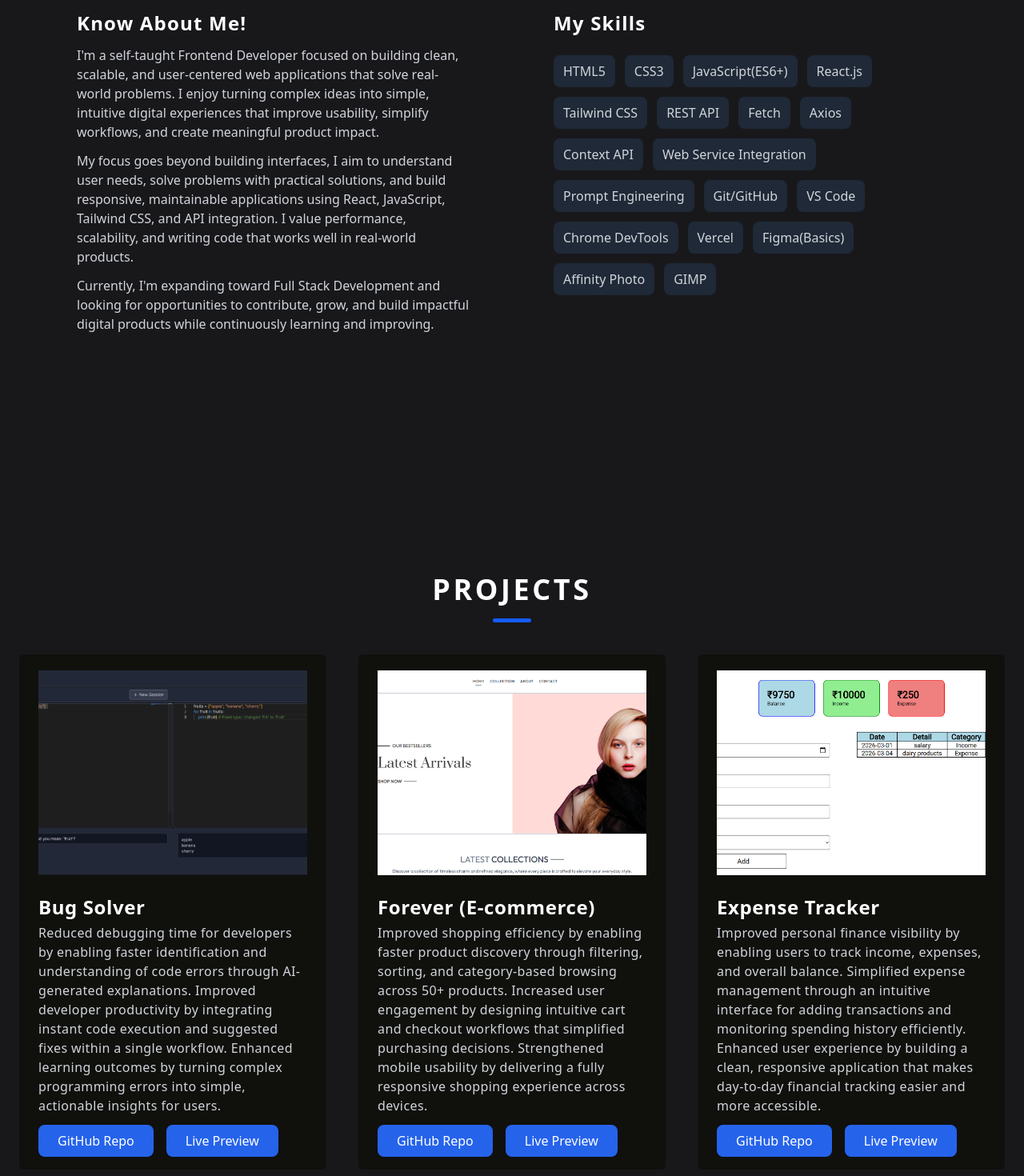
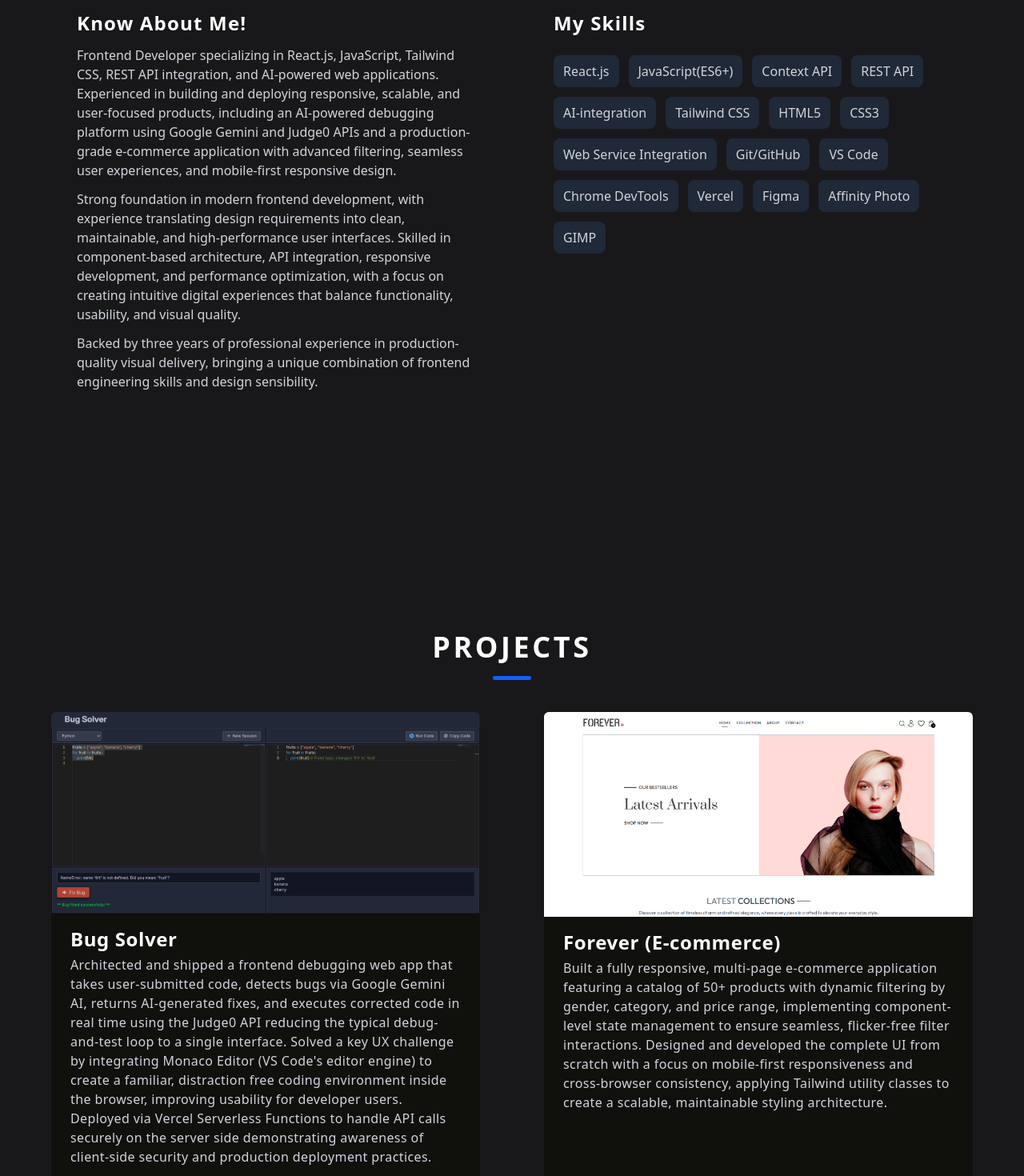
Before and after one commit to Arthi-bot/Portfolio-of-Arthi, a React (Vite) app: page / in a window 1280 px wide. Shown: the part 1040-2510 px from the top of the page at 80% size. Built offline with nearby package versions, Linux system fonts and the light colour scheme.

Commit message:
UI-content_changed

```diff
--- a/src/Components/About.jsx
+++ b/src/Components/About.jsx
@@ -12,18 +12,19 @@
                     <h1 className="text-(--primary-text-color) text-2xl font-bold capitalize tracking-wider">know about me!</h1>
                     <div>
                         <p className="text-(--secondary-text-color) my-3 text-base">
-                            I'm a self-taught Frontend Developer focused on building clean, scalable, and user-centered web applications that solve real-world
-                            problems. I enjoy turning complex ideas into simple, intuitive digital experiences that improve usability, simplify workflows, and
-                            create meaningful product impact.
+                            Frontend Developer specializing in React.js, JavaScript, Tailwind CSS, REST API integration, and AI-powered web applications.
+                            Experienced in building and deploying responsive, scalable, and user-focused products, including an AI-powered debugging platform
+                            using Google Gemini and Judge0 APIs and a production-grade e-commerce application with advanced filtering, seamless user experiences,
+                            and mobile-first responsive design.
                         </p>
                         <p className="text-(--secondary-text-color) my-3 text-base">
-                            My focus goes beyond building interfaces, I aim to understand user needs, solve problems with practical solutions, and build
-                            responsive, maintainable applications using React, JavaScript, Tailwind CSS, and API integration. I value performance, scalability,
-                            and writing code that works well in real-world products.
+                            Strong foundation in modern frontend development, with experience translating design requirements into clean, maintainable,
+                            and high-performance user interfaces. Skilled in component-based architecture, API integration, responsive development, and
+                            performance optimization, with a focus on creating intuitive digital experiences that balance functionality, usability, and visual quality.
                         </p>
                         <p className="text-(--secondary-text-color) my-3 text-base">
-                           Currently, I'm expanding toward Full Stack Development and looking for opportunities to contribute, grow, and build impactful digital
-                           products while continuously learning and improving.
+                           Backed by three years of professional experience in production-quality visual delivery, bringing a unique combination of frontend
+                           engineering skills and design sensibility.
                         </p>
                     </div>
                 </div>
@@ -31,22 +32,20 @@
                 <div className="lg:w-1/2 md:px-8">
                     <h1 className="text-(--primary-text-color) mb-6 text-2xl font-bold capitalize tracking-wider">my skills</h1>
                     <div className="text-(--secondary-text-color) flex flex-wrap gap-3 ">
+                        <span className="px-3 py-2 bg-(--skills-bg-color) rounded-lg font-medium">React.js</span>
+                        <span className="px-3 py-2 bg-(--skills-bg-color) rounded-lg font-medium">JavaScript(ES6+)</span>
+                        <span className="px-3 py-2 bg-(--skills-bg-color) rounded-lg font-medium">Context API</span>
+                        <span className="px-3 py-2 bg-(--skills-bg-color) rounded-lg font-medium">REST API</span>
+                        <span className="px-3 py-2 bg-(--skills-bg-color) rounded-lg font-medium">AI-integration</span>
+                        <span className="px-3 py-2 bg-(--skills-bg-color) rounded-lg font-medium">Tailwind CSS</span>
                         <span className="px-3 py-2 bg-(--skills-bg-color) rounded-lg font-medium">HTML5</span>
                         <span className="px-3 py-2 bg-(--skills-bg-color) rounded-lg font-medium">CSS3</span>
-                        <span className="px-3 py-2 bg-(--skills-bg-color) rounded-lg font-medium">JavaScript(ES6+)</span>
-                        <span className="px-3 py-2 bg-(--skills-bg-color) rounded-lg font-medium">React.js</span>
-                        <span className="px-3 py-2 bg-(--skills-bg-color) rounded-lg font-medium">Tailwind CSS</span>
-                        <span className="px-3 py-2 bg-(--skills-bg-color) rounded-lg font-medium">REST API</span>
-                        <span className="px-3 py-2 bg-(--skills-bg-color) rounded-lg font-medium">Fetch</span>
-                        <span className="px-3 py-2 bg-(--skills-bg-color) rounded-lg font-medium">Axios</span>
-                        <span className="px-3 py-2 bg-(--skills-bg-color) rounded-lg font-medium">Context API</span>
                         <span className="px-3 py-2 bg-(--skills-bg-color) rounded-lg font-medium">Web Service Integration</span>
-                        <span className="px-3 py-2 bg-(--skills-bg-color) rounded-lg font-medium">Prompt Engineering</span>
                         <span className="px-3 py-2 bg-(--skills-bg-color) rounded-lg font-medium">Git/GitHub</span>
                         <span className="px-3 py-2 bg-(--skills-bg-color) rounded-lg font-medium">VS Code</span>
                         <span className="px-3 py-2 bg-(--skills-bg-color) rounded-lg font-medium">Chrome DevTools</span>
                         <span className="px-3 py-2 bg-(--skills-bg-color) rounded-lg font-medium">Vercel</span>
-                        <span className="px-3 py-2 bg-(--skills-bg-color) rounded-lg font-medium">Figma(Basics)</span>
+                        <span className="px-3 py-2 bg-(--skills-bg-color) rounded-lg font-medium">Figma</span>
                         <span className="px-3 py-2 bg-(--skills-bg-color) rounded-lg font-medium">Affinity Photo</span>
                         <span className="px-3 py-2 bg-(--skills-bg-color) rounded-lg font-medium">GIMP</span>
                     </div>
--- a/src/Components/Footer.jsx
+++ b/src/Components/Footer.jsx
@@ -6,11 +6,12 @@
             <div className="flex flex-col-reverse lg:flex-row gap-5">
                 <div className="lg:w-1/2">
                     <div>
-                        <h1 className="text-xl lg:text-2xl tracking-wider uppercase font-bold text-(--primary-text-color)">Arthi Murugan</h1>
+                        <h1 className="text-xl lg:text-2xl tracking-wider capitalize font-bold text-(--primary-text-color)">Arthi Murugan</h1>
                     </div>
                     <div>
-                        <p className="text-md text-(--secondary-text-color) mt-3 tracking-wide wrap-break-word">As a frontend developer,
-                            I specialize in crafting the user-facing aspects of websites and web applications.</p>
+                        <p className="text-md text-(--secondary-text-color) mt-3 tracking-wide wrap-break-word">
+                            As a Frontend Developer focus on AI-integration, Performance Optimization,  State managemennt and cross-browser compatibility.
+                        </p>
                     </div>
                 </div>
 
--- a/src/Components/Home.jsx
+++ b/src/Components/Home.jsx
@@ -14,7 +14,7 @@
                 </div>
                 <div className="wrap-break-word px-6 tracking-wider my-5 text-base lg:text-xl lg:w-3/5 text-center text-(--secondary-text-color)">
                     <p>
-                        Frontend Developer specializing in building and maintaining dynamic websites and web applications.
+                        Frontend Developer with a focus on building, maintaining, and optimizing dynamic web applications and responsive user interfaces using modern web technologies
                     </p>
                 </div>
 
--- a/src/Components/Projects.jsx
+++ b/src/Components/Projects.jsx
@@ -9,63 +9,44 @@
                 <div className=" w-12 h-[5px] my-4 rounded-full bg-blue-600"></div>
             </div>
 
-            <div className="grid grid-cols-1 md:grid-cols-2 xl:grid-cols-3 rounded-md p-6 min-h-[620px] gap-10">
-                <div className="px-6 py-2 rounded-md bg-(--project-bg-color) min-h-[600px] ">
-                    <div className="flex flex-row justify-center h-[280px]">
-                        <img loading="lazy" src={assets.Project_1} alt="" className="object-cover py-3 w-full max-w-[400px] h-full"/>
+            <div className="grid grid-cols-1 md:grid-cols-2 rounded-md p-6 min-h-[620px] gap-10 xl:gap-20 xl:mx-10">
+                <div className="flex flex-col justify-around rounded-md bg-(--project-bg-color) min-h-[600px]">
+                    <div className="flex flex-row justify-center ">
+                        <img loading="lazy" src={assets.Project_1} alt="" className="object-cover w-full h-full rounded-t-md"/>
                     </div>
-                    <div className="flex flex-col gap-1 py-3 flex-1">
+                    <div className="flex flex-col justify- gap-1 px-6 py-4 flex-1">
                         <h3 className="text-lg lg:text-2xl font-bold text-(--primary-text-color) tracking-wide">Bug Solver</h3>
                         <p className="text-sm lg:text-base text-(--secondary-text-color) tracking-wide">
-                            Reduced debugging time for developers by enabling faster identification and understanding of code errors
-                            through AI-generated explanations. Improved developer productivity by integrating instant code execution and suggested fixes within a
-                            single workflow. Enhanced learning outcomes by turning complex programming errors into simple, actionable insights for
-                            users.
-
-
+                            Architected and shipped a frontend debugging web app that takes user-submitted code, detects bugs via Google
+                            Gemini AI, returns AI-generated fixes, and executes corrected code in real time using the Judge0 API reducing the
+                            typical debug-and-test loop to a single interface. Solved a key UX challenge by integrating Monaco Editor (VS Code's editor engine) to create a familiar, distraction
+                            free coding environment inside the browser, improving usability for developer users.
+                            Deployed via Vercel Serverless Functions to handle API calls securely on the server side demonstrating awareness of
+                            client-side security and production deployment practices.
                         </p>
                     </div>
-                    <div className="flex flex-row gap-4 mt-auto">
+                    <div className="flex flex-row gap-4 px-6 py-2 mt-auto">
                         <a href="https://github.com/Arthi-bot/Bug_solver" target="_blank" rel="noopener noreferrer" className="mb-2 bg-(--primary-color) text-(--primary-text-color) px-2 sm:px-4 lg:px-6 py-2 rounded-lg hover:bg-(--secondary-color) active:tracking-wide font-medium text-md transition-all duration-200 ease-in-out">GitHub Repo</a>
                         <a href="https://bug-solver.vercel.app/" target="_blank" rel="noopener noreferrer" className="mb-2 bg-(--primary-color) text-(--primary-text-color) px-2 sm:px-4 lg:px-6 py-2 rounded-lg hover:bg-(--secondary-color) active:tracking-wide font-medium text-md transition-all duration-200 ease-in-out">Live Preview</a>
                     </div>
                 </div>
 
-                <div className="px-6 py-2 rounded-md bg-(--project-bg-color) min-h-[600px]">
-                    <div className="flex flex-row justify-center h-[280px]">
-                        <img loading="lazy" src={assets.Project_2} alt="" className="object-cover py-3 w-full max-w-[400px] h-full"/>
+                <div className="flex flex-col justify-around rounded-md bg-(--project-bg-color) min-h-[600px]">
+                    <div className="flex flex-row justify-center ">
+                        <img loading="lazy" src={assets.Project_2} alt="" className="object-cover w-full h-full rounded-t-md"/>
                     </div>
-                    <div className="flex flex-col gap-1 py-3 flex-1">
+                    <div className="flex flex-col justify- gap-1 px-6 py-4 flex-1">
                         <h3 className="text-lg lg:text-2xl font-bold text-(--primary-text-color) tracking-wide">Forever (E-commerce)</h3>
                         <p className="text-sm lg:text-base text-(--secondary-text-color) tracking-wide">
-                            Improved shopping efficiency by enabling faster product discovery through filtering, sorting, and
-                            category-based browsing across 50+ products. Increased user engagement by designing intuitive cart and checkout workflows that simplified
-                            purchasing decisions. Strengthened mobile usability by delivering a fully responsive shopping experience across devices.
-
+                            Built a fully responsive, multi-page e-commerce application featuring a catalog of 50+ products with dynamic
+                            filtering by gender, category, and price range, implementing component-level state management to ensure seamless,
+                            flicker-free filter interactions. Designed and developed the complete UI from scratch with a focus on mobile-first responsiveness and cross-browser
+                            consistency, applying Tailwind utility classes to create a scalable, maintainable styling architecture.
                         </p>
                     </div>
-                    <div className="flex flex-row gap-4 mt-auto">
+                    <div className="flex flex-row gap-4 px-6 py-2 mt-auto">
                         <a href="https://github.com/Arthi-bot/Forever-E-commerce-Website" target="_blank" rel="noopener noreferrer" className="mb-2 bg-(--primary-color) text-(--primary-text-color) px-2 sm:px-4 lg:px-6 py-2 rounded-lg hover:bg-(--secondary-color) active:tracking-wide font-medium text-md transition-all duration-200 ease-in-out">GitHub Repo</a>
                         <a href="https://forever-e-commerce-website-yu6o.vercel.app/" target="_blank" rel="noopener noreferrer" className="mb-2 bg-(--primary-color) text-(--primary-text-color) px-2 sm:px-4 lg:px-6 py-2 rounded-lg hover:bg-(--secondary-color) active:tracking-wide font-medium text-md transition-all duration-200 ease-in-out">Live Preview</a>
-                    </div>
-                </div>
-
-                <div className="px-6 py-2 rounded-md bg-(--project-bg-color) min-h-[600px]">
-                    <div className="flex flex-row justify-center h-[280px]">
-                        <img loading="lazy" src={assets.Project_3} alt="" className="object-cover py-3 w-full max-w-[400px] h-full"/>
-                    </div>
-                    <div className="flex flex-col gap-1 py-3 flex-1">
-                        <h3 className="text-lg lg:text-2xl font-bold text-(--primary-text-color) tracking-wide">Expense Tracker</h3>
-                        <p className="text-sm lg:text-base text-(--secondary-text-color) tracking-wide">
-                            Improved personal finance visibility by enabling users to track income, expenses, and overall balance.
-                            Simplified expense management through an intuitive interface for adding transactions and monitoring spending history efficiently.
-                            Enhanced user experience by building a clean, responsive application that makes day-to-day financial tracking easier and more accessible.
-
-                        </p>
-                    </div>
-                    <div className="flex flex-row gap-4 mt-auto">
-                        <a href="https://github.com/Arthi-bot/Expense_Tracker" target="_blank" rel="noopener noreferrer" className="mb-2 bg-(--primary-color) text-(--primary-text-color) px-2 py-2 sm:px-4 lg:px-6 rounded-lg hover:bg-(--secondary-color) active:tracking-wide font-medium text-md transition-all duration-200 ease-in-out">GitHub Repo</a>
-                        <a href="https://expense-tracker-sigma-fawn.vercel.app/" target="_blank" rel="noopener noreferrer" className="mb-2 bg-(--primary-color) text-(--primary-text-color) px-2 sm:px-4 lg:px-6 py-2 rounded-lg hover:bg-(--secondary-color) active:tracking-wide font-medium text-md transition-all duration-200 ease-in-out">Live Preview</a>
                     </div>
                 </div>
             </div>
--- a/src/assets/assets.js
+++ b/src/assets/assets.js
@@ -5,7 +5,6 @@
 import Logo_linkedin from './Logo_linkedin.png'
 import Project_1 from './Project_1.png'
 import Project_2 from './Project_2.png'
-import Project_3 from './Project_3.png'
 import resume from './Arthi_M_FD.pdf'
 
 const assets = {
@@ -16,7 +15,6 @@
     Logo_linkedin,
     Project_1,
     Project_2,
-    Project_3,
     resume
 }
 
```
Also changed, not shown: src/assets/Project_3.png (deleted), 1 other file (tests, documents, lock files or other folders).
